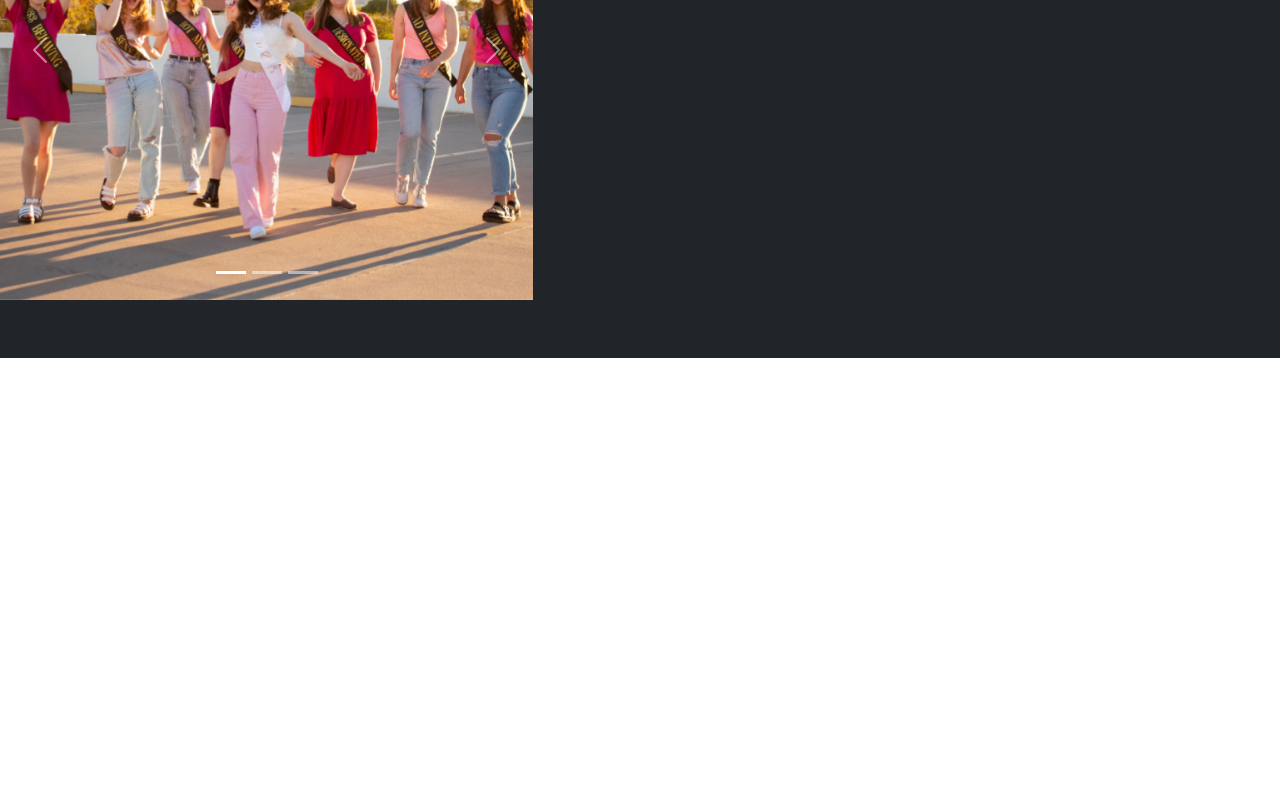
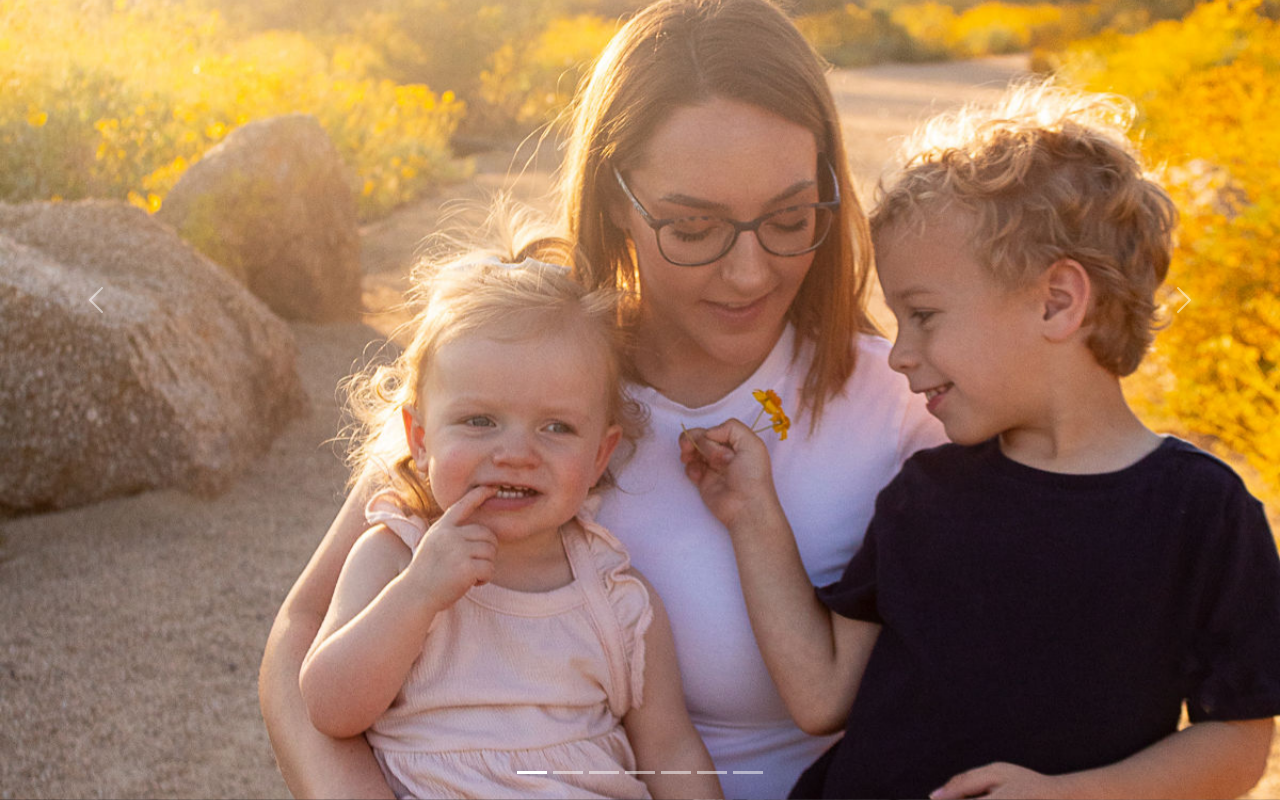
Before and after one commit to tbohn2/ashley-photo, a React (Create React App) app: page / in a window 1280 px wide. Shown: the part 442-1242 px from the top of the page. Before the commit the page ends 800 px from the top, so only its background shows below. Built offline with nearby package versions, Linux system fonts and the light colour scheme.

Commit message:
Added all images to carousel

```diff
--- a/src/components/pages/home.js
+++ b/src/components/pages/home.js
@@ -2,22 +2,35 @@ import React, { useState } from "react";
 import '../styles/home.css'
 import pic from '../images/Bachelorette_24.jpg'
 import pic2 from '../images/IMG_5624.jpeg'
+import pic3 from '../images/IMG_5705.jpeg'
+import pic4 from '../images/IMG_6801.JPG'
+import pic5 from '../images/IMG_6826.JPG'
+import pic6 from '../images/IMG_6909copy.JPG'
+import pic7 from '../images/IMG_6985.JPG'
 import { Carousel } from "bootstrap";
 
 const Home = () => {
 
     return (
         <div className="">
-            <div id="carouselExampleIndicators" className="carousel slide col-5">
+            <div id="carouselExampleIndicators" className="carousel slide col-12">
                 <div className="carousel-indicators">
                     <button type="button" data-bs-target="#carouselExampleIndicators" data-bs-slide-to="0" className="active" aria-current="true" aria-label="Slide 1"></button>
                     <button type="button" data-bs-target="#carouselExampleIndicators" data-bs-slide-to="1" aria-label="Slide 2"></button>
                     <button type="button" data-bs-target="#carouselExampleIndicators" data-bs-slide-to="2" aria-label="Slide 3"></button>
+                    <button type="button" data-bs-target="#carouselExampleIndicators" data-bs-slide-to="3" aria-label="Slide 4"></button>
+                    <button type="button" data-bs-target="#carouselExampleIndicators" data-bs-slide-to="4" aria-label="Slide 5"></button>
+                    <button type="button" data-bs-target="#carouselExampleIndicators" data-bs-slide-to="5" aria-label="Slide 6"></button>
+                    <button type="button" data-bs-target="#carouselExampleIndicators" data-bs-slide-to="6" aria-label="Slide 7"></button>
                 </div>
                 <div className="carousel-inner">
                     <div className="carousel-item active myImgContainer" style={{ backgroundImage: `url(${pic})` }}></div>
                     <div className="carousel-item active myImgContainer" style={{ backgroundImage: `url(${pic2})` }}></div>
-                    <div className="carousel-item active myImgContainer" style={{ backgroundImage: `url(${pic})` }}></div>
+                    <div className="carousel-item active myImgContainer" style={{ backgroundImage: `url(${pic3})` }}></div>
+                    <div className="carousel-item active myImgContainer" style={{ backgroundImage: `url(${pic4})` }}></div>
+                    <div className="carousel-item active myImgContainer" style={{ backgroundImage: `url(${pic5})` }}></div>
+                    <div className="carousel-item active myImgContainer" style={{ backgroundImage: `url(${pic6})` }}></div>
+                    <div className="carousel-item active myImgContainer" style={{ backgroundImage: `url(${pic7})` }}></div>
                 </div>
                 <button className="carousel-control-prev" type="button" data-bs-target="#carouselExampleIndicators" data-bs-slide="prev">
                     <span className="carousel-control-prev-icon" aria-hidden="true"></span>
--- a/src/components/styles/home.css
+++ b/src/components/styles/home.css
@@ -1,6 +1,6 @@
 .myImgContainer {
-    height: 500px;
-    width: 200px;
+    height: 1000px;
+    /* width: 1000px; */
     background-size: cover;
     background-position: center;
 }
```
